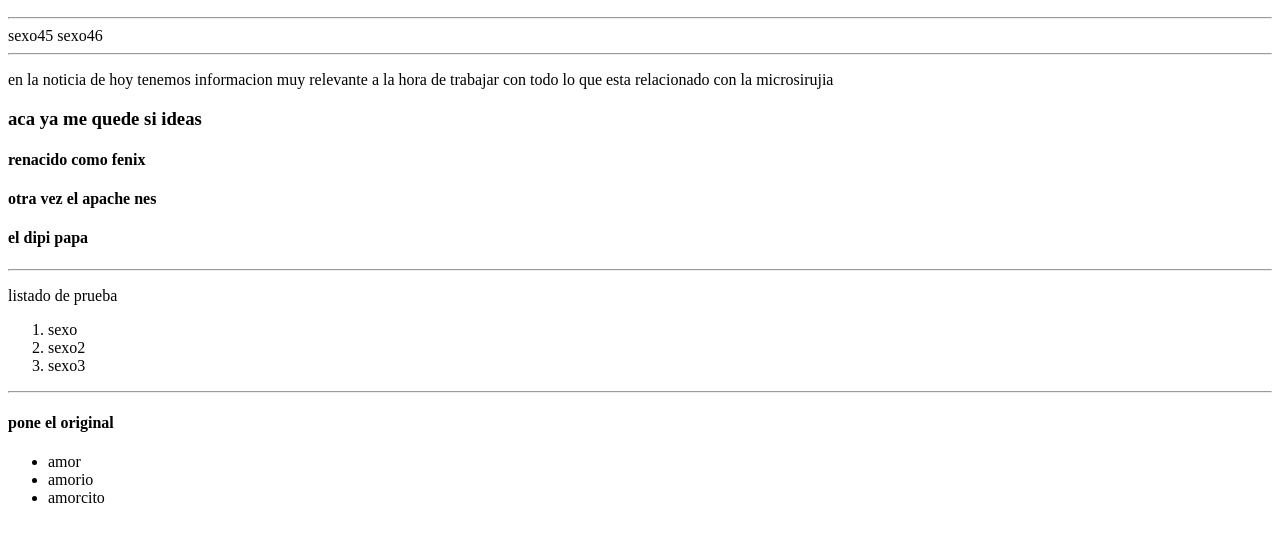
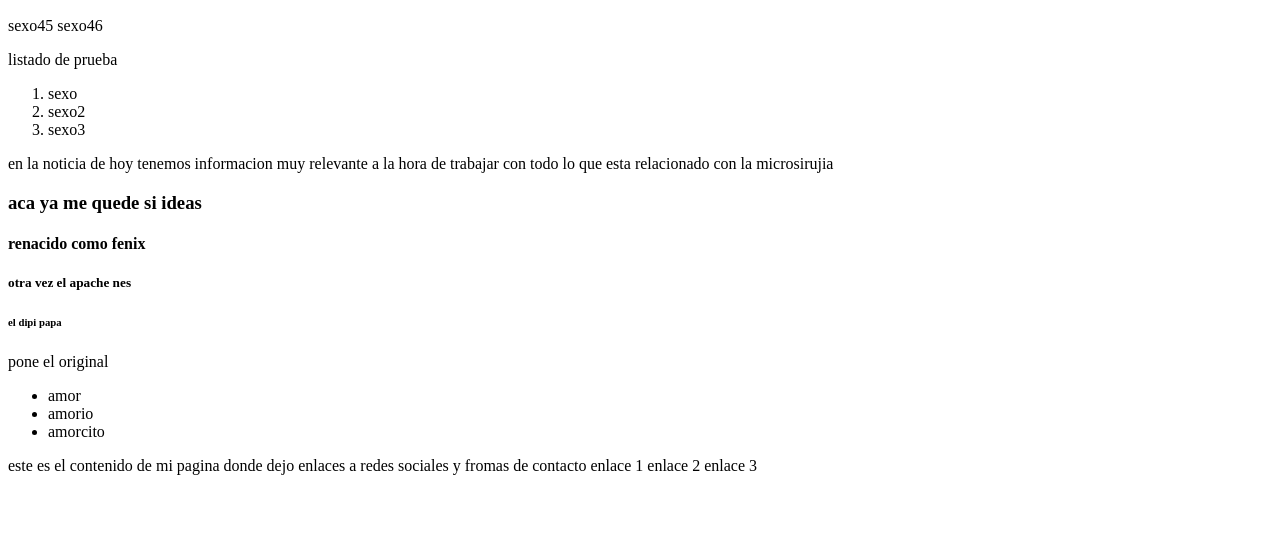
Before and after one commit to nikbit1312/first-html, a plain HTML site: page index.html in a window 1280 px wide. Shown: the part 110-652 px from the top of the page. Drawn offline with Linux system fonts and the light colour scheme.

Commit message:
etiquetas de bloques

```diff
--- a/index.html
+++ b/index.html
@@ -6,41 +6,55 @@
       <title>Mi Primer Sitio Web</title>
    </head>
       <body>
+        <header>
             <h1>floja titulación</h1>
             <h2>noticias</h2>
-     <hr>
+       </header>
 
+ <main>
+   <section>
        <span>sexo45</span>
        <span>sexo46</span>
 
-     <hr>
-
-     <p>en la noticia de hoy tenemos informacion muy relevante a la hora de trabajar con todo
-      lo que esta relacionado con la microsirujia
-     </p>
-     <h3>aca ya me quede si ideas</h3>
-     <h4>renacido como fenix</h4>
-     <h4>otra vez el apache nes</h4>
-     <h4>el dipi papa</h4>
-
-     <hr>
-
+         <div>
             <p>listado de prueba</p>
             <ol>
             <li>sexo</li>
             <li>sexo2</li>
             <li>sexo3</li>
             </ol>
+         </div>
 
-     <hr>
+        <article>
+            <p>en la noticia de hoy tenemos informacion muy relevante a la hora de trabajar con todo
+            lo que esta relacionado con la microsirujia
+            </p>
+            <h3>aca ya me quede si ideas</h3>
+            <h4>renacido como fenix</h4>
+            <h5>otra vez el apache nes</h5>
+            <h6>el dipi papa</h6>
+         </article>
 
-     <h4>pone el original</h4>
+
+
+
+
+
+         <h7>pone el original</h7>
          <ul>
          <li>amor</li>
          <li>amorio</li>
          <li>amorcito</li>
          </ul>
+   </section>
+     </main>
 
+       <footer> este es el contenido de mi pagina donde dejo enlaces a redes sociales y fromas de contacto
+      <span>enlace 1</span>
+      <span>enlace 2</span>
+      <span>enlace 3</span>
+
+     </footer>
 
    </body>
 </html>
```
Lines whose indentation alone changed are shown as unchanged.
